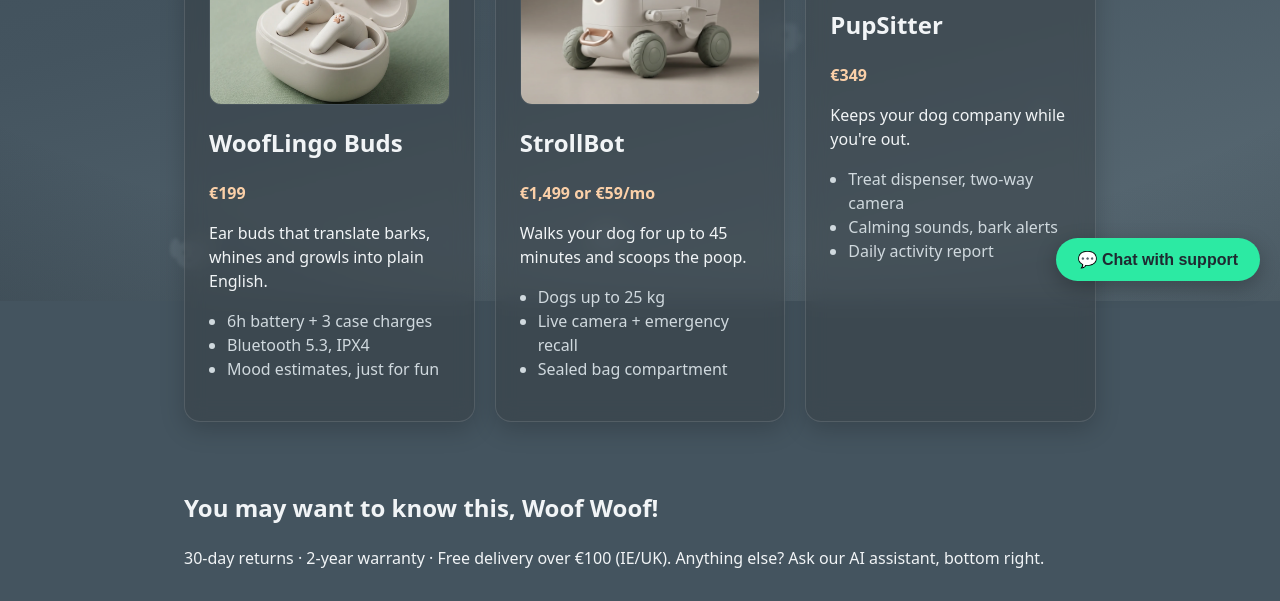
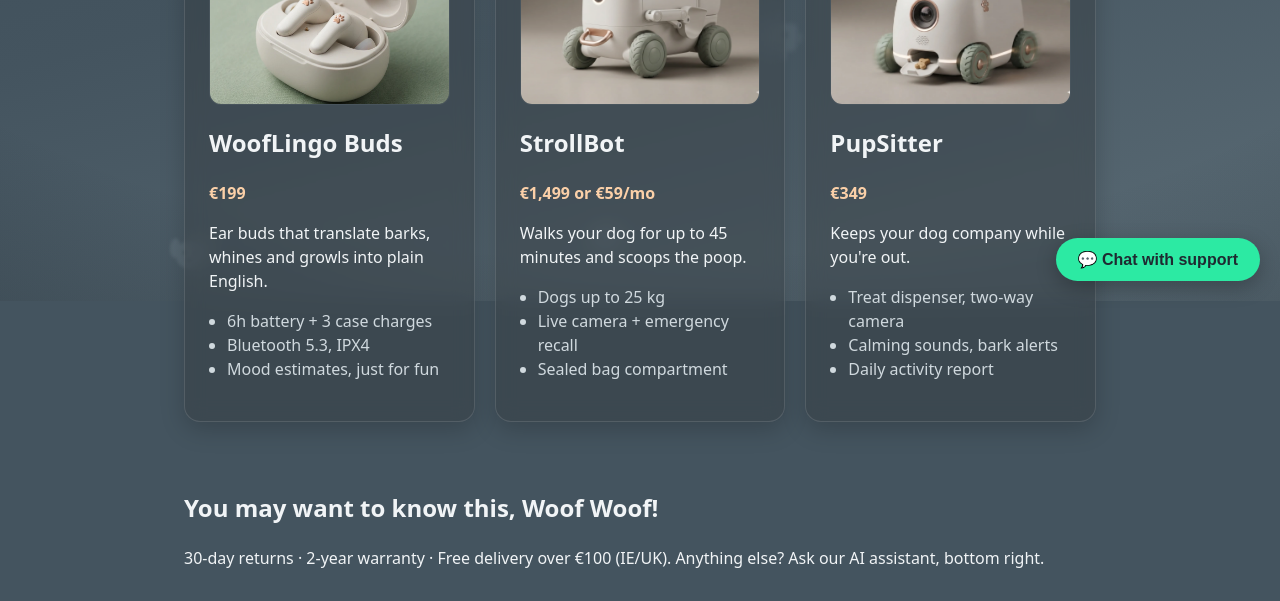
Before and after one commit to sabari-gandhi87/Pawtech, a plain HTML site: page site/index.html in a window 1280 px wide. Shown: the part 499-1100 px from the top of the page. Drawn offline with Linux system fonts and the light colour scheme.

Commit message:
Show the PupSitter product photo instead of the emoji placeholder
Co-Authored-By: Claude Opus 5.5 <noreply@anthropic.com>

```diff
--- a/site/index.html
+++ b/site/index.html
@@ -26,7 +26,8 @@
    alt="StrollBot: white four-wheeled robot with a front camera, lead handle and scooper arm"><h2>StrollBot</h2><p class="price">€1,499 or €59/mo</p>
   <p>Walks your dog for up to 45 minutes and scoops the poop.</p>
   <ul><li>Dogs up to 25 kg</li><li>Live camera + emergency recall</li><li>Sealed bag compartment</li></ul></article>
- <article class="card"><div class="emoji">🏠</div><h2>PupSitter</h2><p class="price">€349</p>
+ <article class="card"><img class="product-img" src="images/pupsitter.webp" width="1264" height="848"
+   alt="PupSitter: white wheeled robot with a front camera, speaker and a treat dispenser tray"><h2>PupSitter</h2><p class="price">€349</p>
   <p>Keeps your dog company while you're out.</p>
   <ul><li>Treat dispenser, two-way camera</li><li>Calming sounds, bark alerts</li><li>Daily activity report</li></ul></article>
 </div></section>
```
Also changed, not shown: site/images/pupsitter.webp (added).
